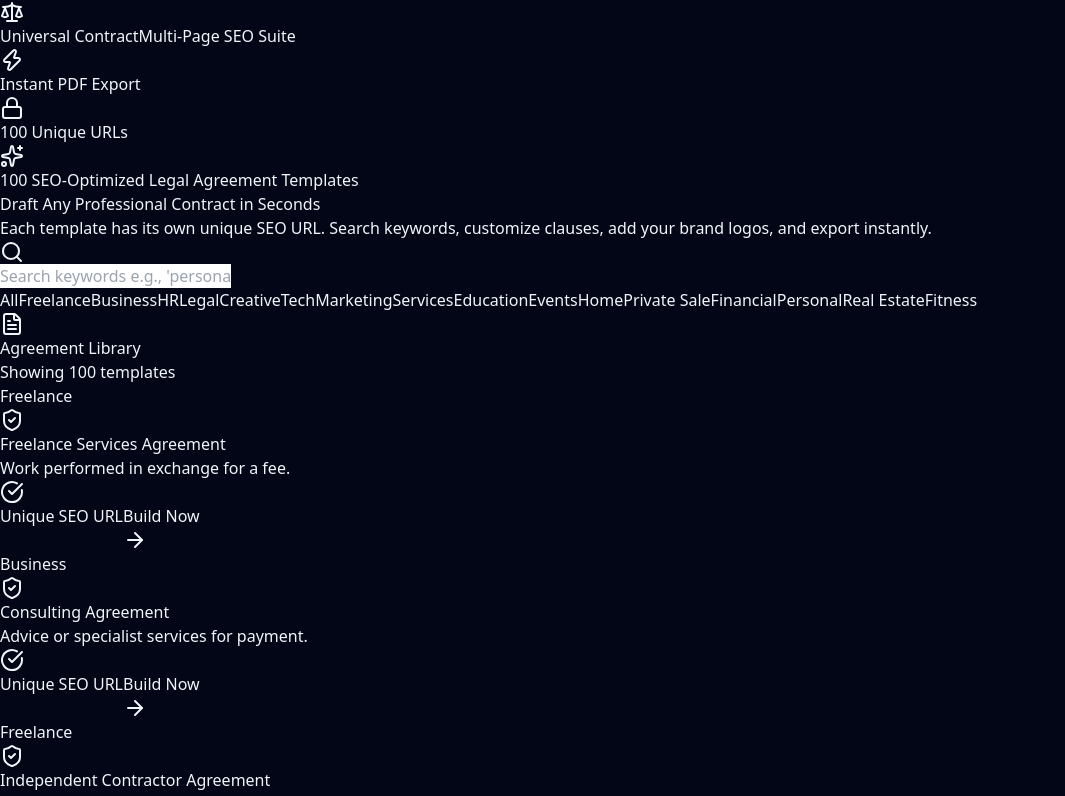
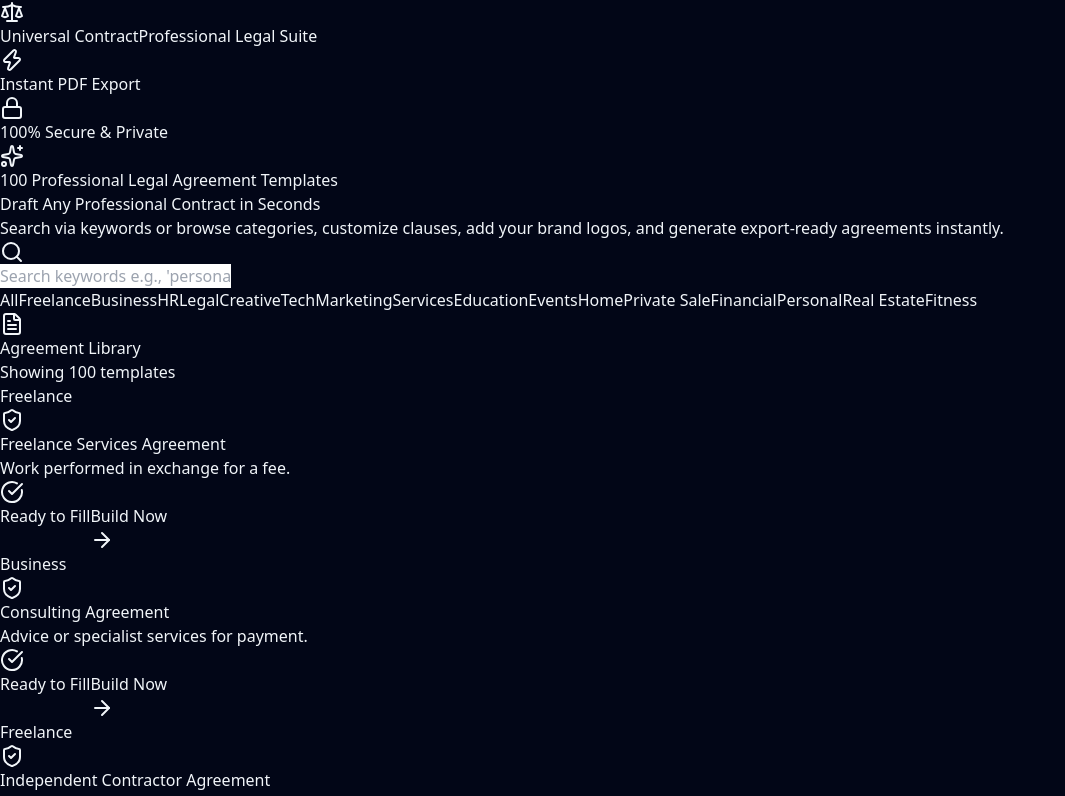
Before and after one commit to usmanubaid396/universal-contract-maker, a React (Vite) app: page / in a window 1280 px wide. Shown: the top 796 px of the page, without its empty margins (0-1065 px from the left). Built offline with nearby package versions, Linux system fonts and the light colour scheme.

Commit message:
Revise text for professional legal agreement templates
Updated text to reflect a more professional tone and improved clarity in the application.

```diff
--- a/src/App.jsx
+++ b/src/App.jsx
@@ -134,10 +134,11 @@ function HomeView() {
 
   return (
     <div className="space-y-12">
+      {/* Hero Section */}
       <div className="text-center max-w-3xl mx-auto space-y-6">
         <div className="inline-flex items-center space-x-2 px-3.5 py-1.5 rounded-full bg-blue-500/10 border border-blue-500/20 text-blue-400 text-xs font-semibold tracking-wide">
           <Sparkles className="w-3.5 h-3.5" />
-          <span>100 SEO-Optimized Legal Agreement Templates</span>
+          <span>100 Professional Legal Agreement Templates</span>
         </div>
 
         <h1 className="text-4xl sm:text-6xl font-extrabold tracking-tight text-white leading-[1.1]">
@@ -145,9 +146,10 @@ function HomeView() {
         </h1>
 
         <p className="text-slate-400 text-lg sm:text-xl font-normal leading-relaxed">
-          Each template has its own unique SEO URL. Search keywords, customize clauses, add your brand logos, and export instantly.
+          Search via keywords or browse categories, customize clauses, add your brand logos, and generate export-ready agreements instantly.
         </p>
 
+        {/* Search Bar */}
         <div className="pt-4">
           <div className="relative max-w-2xl mx-auto shadow-2xl rounded-2xl group">
             <div className="absolute -inset-0.5 bg-gradient-to-r from-blue-500 to-indigo-500 rounded-2xl blur opacity-30 group-hover:opacity-75 transition duration-300 pointer-events-none" />
@@ -163,6 +165,7 @@ function HomeView() {
             </div>
           </div>
 
+          {/* Category Filter Pills */}
           <div className="flex flex-wrap items-center justify-center gap-2 mt-6 max-h-40 overflow-y-auto p-1">
             {categories.map((category) => (
               <button
@@ -181,6 +184,7 @@ function HomeView() {
         </div>
       </div>
 
+      {/* Template Grid Section */}
       <div className="space-y-6 pt-6">
         <div className="flex items-center justify-between border-b border-slate-800 pb-4">
           <h2 className="text-xl font-bold text-white flex items-center">
@@ -218,7 +222,7 @@ function HomeView() {
 
               <div className="pt-6 mt-6 border-t border-slate-800/80 flex items-center justify-between">
                 <span className="text-xs text-slate-400 font-medium flex items-center">
-                  <CheckCircle className="w-3.5 h-3.5 text-emerald-400 mr-1.5" /> Unique SEO URL
+                  <CheckCircle className="w-3.5 h-3.5 text-emerald-400 mr-1.5" /> Ready to Fill
                 </span>
                 <button className="inline-flex items-center text-sm font-semibold text-blue-400 group-hover:translate-x-1 transition-transform">
                   Build Now <ArrowRight className="w-4 h-4 ml-1.5" />
@@ -252,6 +256,7 @@ export default function App() {
     <div className="min-h-screen bg-slate-950 text-slate-100 flex flex-col relative overflow-x-hidden">
       <div className="absolute top-0 left-1/2 -translate-x-1/2 w-[800px] h-[350px] bg-gradient-to-tr from-blue-600/20 to-indigo-600/10 blur-[120px] pointer-events-none rounded-full" />
 
+      {/* Navbar */}
       <header className="border-b border-slate-800/80 bg-slate-950/80 backdrop-blur-md sticky top-0 z-50">
         <div className="max-w-7xl mx-auto px-6 h-20 flex items-center justify-between">
           <div
@@ -263,17 +268,18 @@ export default function App() {
             </div>
             <div>
               <span className="font-bold text-lg tracking-tight text-white block leading-none">Universal Contract</span>
-              <span className="text-xs text-blue-400 font-medium tracking-wide">Multi-Page SEO Suite</span>
+              <span className="text-xs text-blue-400 font-medium tracking-wide">Professional Legal Suite</span>
             </div>
           </div>
 
           <div className="hidden sm:flex items-center space-x-6 text-sm text-slate-300">
             <span className="flex items-center"><Zap className="w-4 h-4 text-amber-400 mr-1.5" /> Instant PDF Export</span>
-            <span className="flex items-center"><Lock className="w-4 h-4 text-emerald-400 mr-1.5" /> 100 Unique URLs</span>
+            <span className="flex items-center"><Lock className="w-4 h-4 text-emerald-400 mr-1.5" /> 100% Secure & Private</span>
           </div>
         </div>
       </header>
 
+      {/* Main Routed Area */}
       <main className="flex-1 max-w-7xl w-full mx-auto px-6 py-12 relative z-10">
         <Routes>
           <Route path="/" element={<HomeView />} />
@@ -281,9 +287,10 @@ export default function App() {
         </Routes>
       </main>
 
+      {/* Footer */}
       <footer className="border-t border-slate-800/80 bg-slate-950 py-8 mt-20">
         <div className="max-w-7xl mx-auto px-6 text-center text-xs text-slate-500">
-          <p>© {new Date().getFullYear()} Universal Contract Builder. Professional Multi-Page SEO Legal Suite.</p>
+          <p>© {new Date().getFullYear()} Universal Contract Builder. Professional Legal Document Automation Suite.</p>
         </div>
       </footer>
     </div>
```
